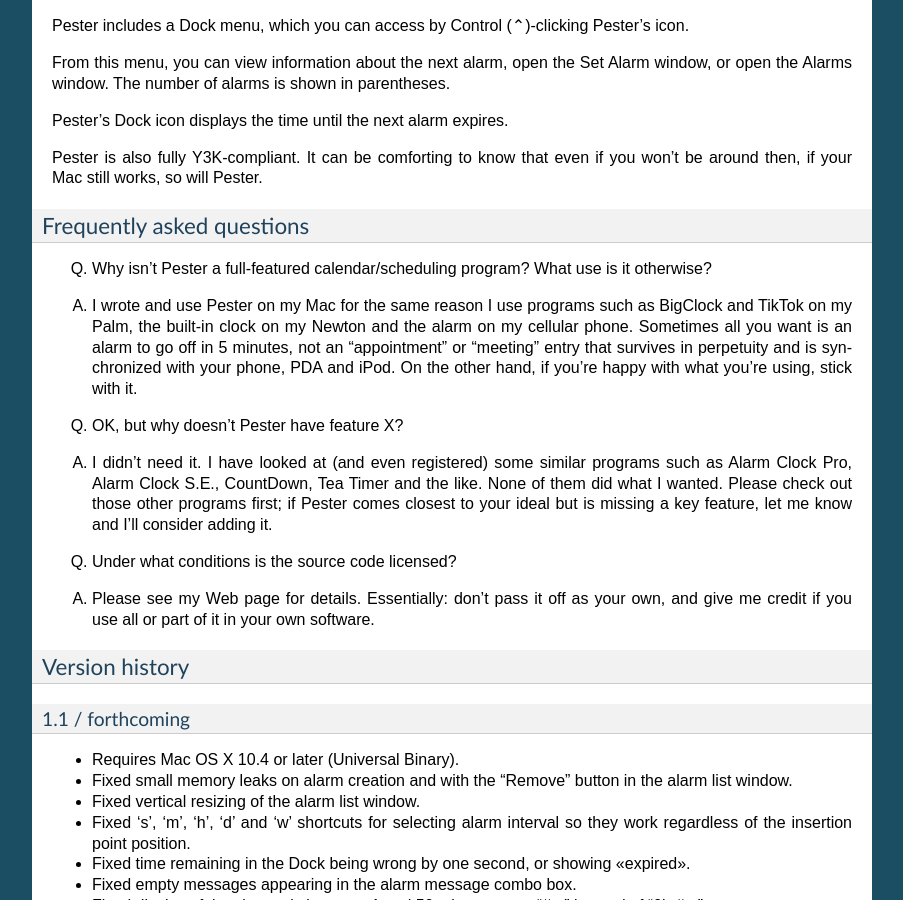
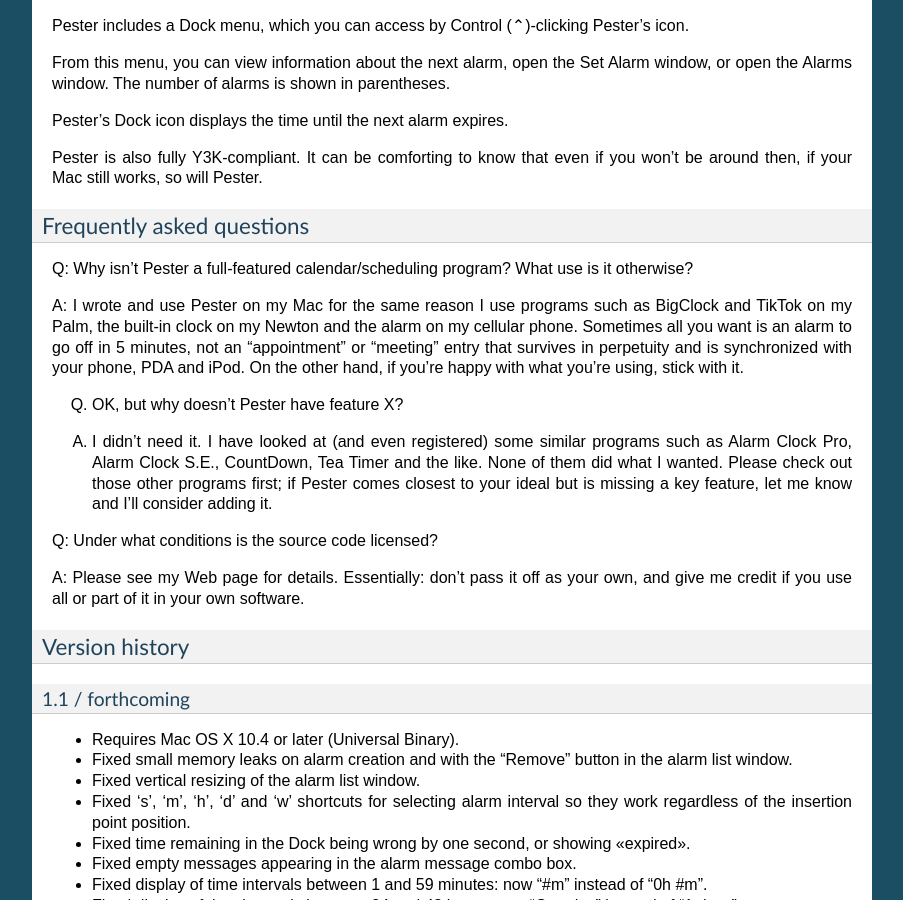
Before and after one commit to nriley/Pester, a Sphinx documentation site: the page built from Documentation/index.rst, in a window 1280 px wide and 900 px high, scrolled down 1406 px. Shown: the whole window, without its empty margins (198-1101 px from the left). Built offline with Sphinx 7.4.7, drawn with Linux system fonts in a browser that asks for light colours.

```diff
--- a/Documentation/index.rst
+++ b/Documentation/index.rst
@@ -113,17 +113,17 @@ Pester is also fully Y3K-compliant. It can be comforting to know that even if yo
 Frequently asked questions
 --------------------------
 
-Q. Why isn’t Pester a full-featured calendar/scheduling program? What use is it otherwise?
+Q: Why isn’t Pester a full-featured calendar/scheduling program? What use is it otherwise?
 
-A. I wrote and use Pester on my Mac for the same reason I use programs such as BigClock and TikTok on my Palm, the built-in clock on my Newton and the alarm on my cellular phone. Sometimes all you want is an alarm to go off in 5 minutes, not an “appointment” or “meeting” entry that survives in perpetuity and is synchronized with your phone, PDA and iPod. On the other hand, if you’re happy with what you’re using, stick with it.
+A: I wrote and use Pester on my Mac for the same reason I use programs such as BigClock and TikTok on my Palm, the built-in clock on my Newton and the alarm on my cellular phone. Sometimes all you want is an alarm to go off in 5 minutes, not an “appointment” or “meeting” entry that survives in perpetuity and is synchronized with your phone, PDA and iPod. On the other hand, if you’re happy with what you’re using, stick with it.
 
 Q. OK, but why doesn’t Pester have feature X?
 
 A. I didn’t need it. I have looked at (and even registered) some similar programs such as Alarm Clock Pro, Alarm Clock S.E., CountDown, Tea Timer and the like. None of them did what I wanted. Please check out those other programs first; if Pester comes closest to your ideal but is missing a key feature, let me know and I’ll consider adding it.
 
-Q. Under what conditions is the source code licensed?
+Q: Under what conditions is the source code licensed?
 
-A. Please see my Web page for details. Essentially: don’t pass it off as your own, and give me credit if you use all or part of it in your own software.
+A: Please see my Web page for details. Essentially: don’t pass it off as your own, and give me credit if you use all or part of it in your own software.
 
 --------------------------
 Version history
```
